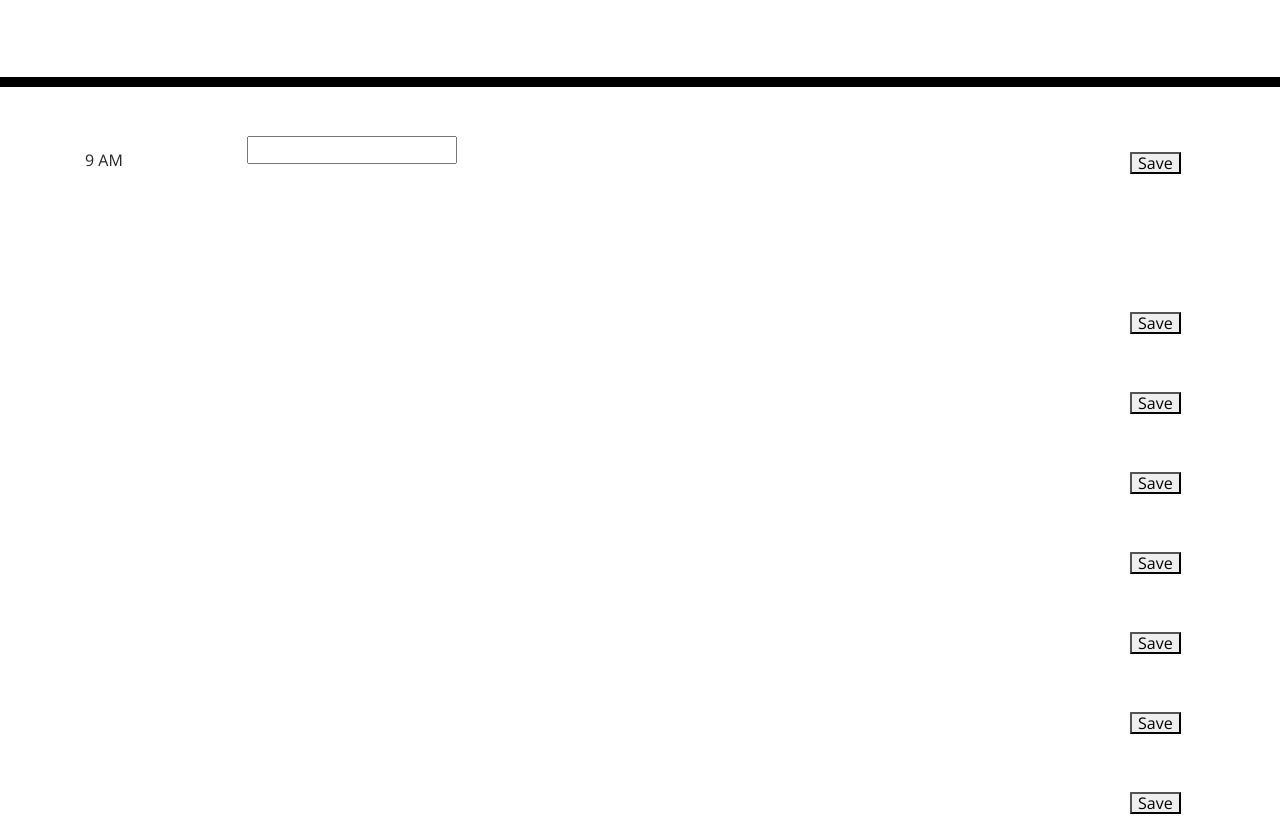
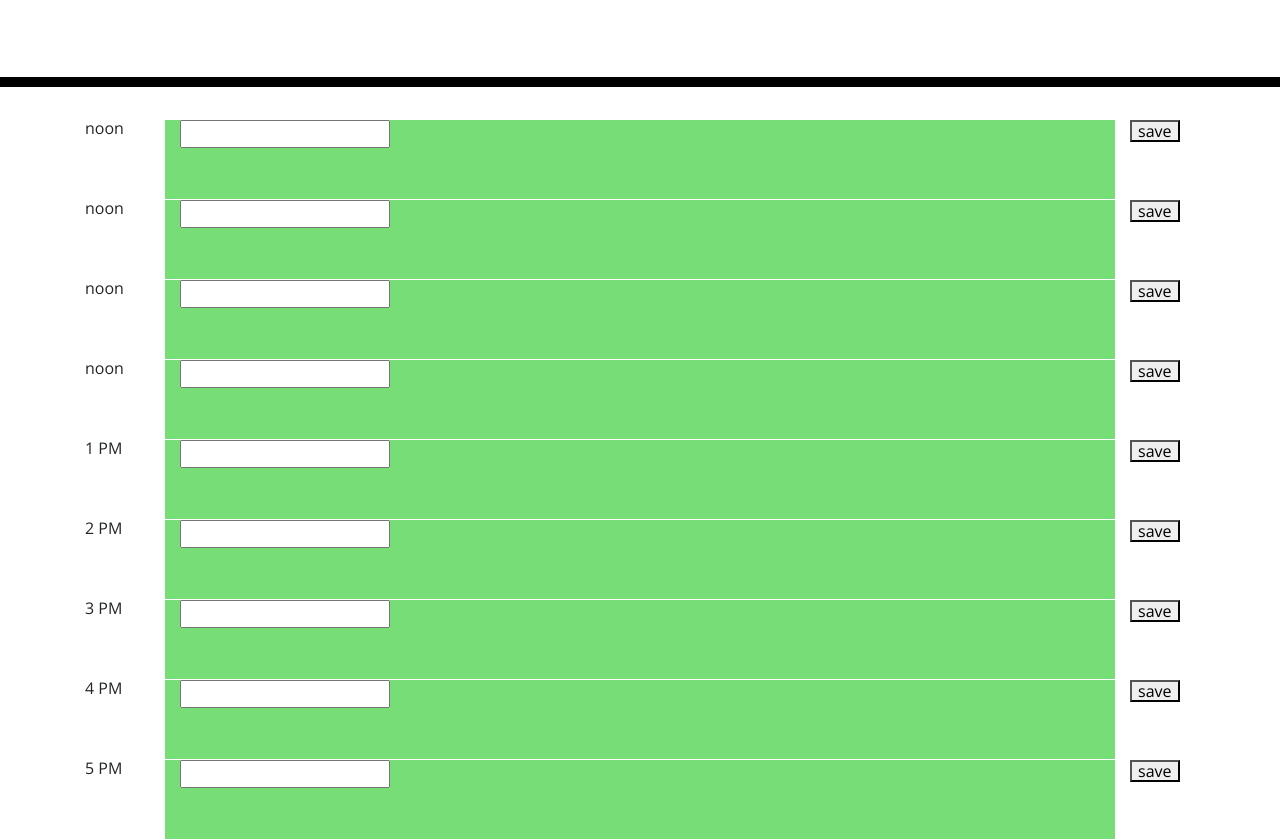
Before and after one commit to lverghese/daily-planner, a plain HTML site: page index.html in a window 1280 px wide. Shown: the part 181-1020 px from the top of the page. Drawn offline with nearby package versions, Linux system fonts and the light colour scheme; files that its build step writes are made by us from their sources.

Commit message:
rows and columns and functions for timeslots

```diff
--- a/assets/js/script.js
+++ b/assets/js/script.js
@@ -6,6 +6,53 @@ var getCurrentDate = function() {
 
 }
 
+window.addEventListener("load", function() {
+   var container = document.getElementById("timeBlockContainer");
+    var timesAvailable = [9, 10, 11, 12, 13, 14, 15, 16, 17];
+
+    for (i = 0; i < timesAvailable.length; i+=1) {
+        container.appendChild(buildTimeBlock(timesAvailable[i]));
+    }
+})
+
+
+
+var buildTimeBlock = function(timeSlot) {
+    var container = document.getElementById("timeBlockContainer")
+    var nr = document.createElement("div");
+    nr.classList.add("row");
+    var col1 = document.createElement("div");
+    col1.classList.add("col-1");
+    var col2 = document.createElement('div');
+    col2.classList.add("col-10")
+    if (setBlockColors(timeSlot) == "past") {
+        col2.classList.add("past");
+    } else if (setBlockColors(timeSlot) == "present") {
+        col2.classList.add("present");
+    } else {
+        col2.classList.add("future");
+    };
+    var col3 = document.createElement("div");
+    col3.classList.add("col-1");
+    var nBtn = document.createElement("button");
+    nBtn.id = "btn" + timeSlot;
+    nBtn.classList.add("add")
+    col3.appendChild(nBtn);
+    var nTxt = document.createElement("input")
+    nTxt.type="text";
+    nTxt.id="txt" + timeSlot;
+    //TODO: handle adding existing data later
+    col2.appendChild(nTxt);
+    nBtn.textContent="save"
+    var timeText = document.createTextNode(formatTimeText(timeSlot));
+
+    col1.appendChild(timeText);
+    nr.appendChild(col1);
+    nr.appendChild(col2);
+    nr.appendChild(col3);
+    return nr;
+};
+
 
 
 // function for the color coding of the timeblocks
@@ -13,31 +60,36 @@ var getCurrentDate = function() {
 // if its before the current hour it is the past css style
 // if its after the current hour make it future css style
 // anything else make white
-var getTimeBlocks = function() {
-    var hour9Block = document.getElementById("hour9Block");
-    var hour10Block = document.getElementById("hour10Block");
-    var hour11Block = document.getElementById("hour11Block");
-    var hour12Block = document.getElementById("hour12Block");
-    var hour1Block = document.getElementById("hour1Block");
-    var hour2Block = document.getElementById("hour2Block");
-    var hour3Block = document.getElementById("hour3Block");
-    var hour4Block = document.getElementById("hour4Block");
-    var hour5Block = document.getElementById("hour5Block");
 
 
-}
-
 var setBlockColors = function(blockTime) {
-    var currentHour = newDate().toLocalString('en-us', {hour: 'numeric', hour12: true});
+    var currentHour = new Date().toLocaleString('en-us', {hour: 'numeric', hour12: false});
     if (blockTime < currentHour) {
         return "past"
     } else if (blockTime == currentHour) {
         return "present"
     } else {
         return "future"
-    }
+    };
 }
 
+var formatTimeText = function(timeText) {
+    if (timeText == 13) {
+        return "1 PM"
+    } else if (timeText == 14) {
+        return "2 PM"
+    } else if (timeText == 15) {
+        return "3 PM"
+    } else if (timeText == 16) {
+        return "4 PM"
+    } else if (timeText == 17) {
+        return "5 PM"
+    } else if (timeText = 12) {
+        return "noon"
+    } else {
+        timeText + "AM"
+    }
+};
 // edit task function
 
 
--- a/index.html
+++ b/index.html
@@ -18,7 +18,7 @@
       href="https://fonts.googleapis.com/css?family=Open+Sans&display=swap"
       rel="stylesheet"
     />
-    <link rel="stylesheet" href="style.css" />
+    <link rel="stylesheet" href="./assets/css/style.css" />
     <title>Work Day Scheduler</title>
   </head>
 
@@ -28,77 +28,16 @@
       <p class="lead">A simple calendar app for scheduling your work day</p>
       <p id="currentDay" class="lead"></p>
     </header>
-    <div class="container">
+    <div class="container" id="timeBlockContainer">
       <!-- Timeblocks go here -->
-        <div class="row">
-            <div class="col-1">
-                9 AM
-            </div>
-            <div class="col-10" id="hour9Block">
-                <input type="text" id="hourNine">
-            </div>
-            <div class="col-1">
-                <button type="btn" id="saveEvent">Save</button>
-            </div>
-        </div>
-        <div class="row">
-            <div class="col-1"></div>
-            <div class="col-10"></div>
-            <div class="col-1"></div>
-        </div>
-        <div class="row">
-            <div class="col-1"></div>
-            <div class="col-10"></div>
-            <div class="col-1">
-                <button type="btn" id="saveEvent">Save</button>
-            </div>
-        </div>
-        <div class="row">
-            <div class="col-1"></div>
-            <div class="col-10"></div>
-            <div class="col-1">
-                <button type="btn" id="saveEvent">Save</button>
-            </div>
-        </div>
-        <div class="row">
-            <div class="col-1"></div>
-            <div class="col-10"></div>
-            <div class="col-1">
-                <button type="btn" id="saveEvent">Save</button>
-            </div>
-        </div>
-        <div class="row">
-            <div class="col-1"></div>
-            <div class="col-10"></div>
-            <div class="col-1">
-                <button type="btn" id="saveEvent">Save</button>
-            </div>
-        </div>
-        <div class="row">
-            <div class="col-1"></div>
-            <div class="col-10"></div>
-            <div class="col-1">
-                <button type="btn" id="saveEvent">Save</button>
-            </div>
-        </div>
-        <div class="row">
-            <div class="col-1"></div>
-            <div class="col-10"></div>
-            <div class="col-1">
-                <button type="btn" id="saveEvent">Save</button>
-            </div>
-        </div>
-        <div class="row">
-            <div class="col-1"></div>
-            <div class="col-10"></div>
-            <div class="col-1">
-                <button type="btn" id="saveEvent">Save</button>
-            </div>
-        </div>
+
 
     </div>
 
+
+
     <script src="https://code.jquery.com/jquery-3.4.1.min.js"></script>
     <script src="https://cdnjs.cloudflare.com/ajax/libs/moment.js/2.24.0/moment.min.js"></script>
+    <script src="assets/js/script.js"></script>
   </body>
 </html>
```
